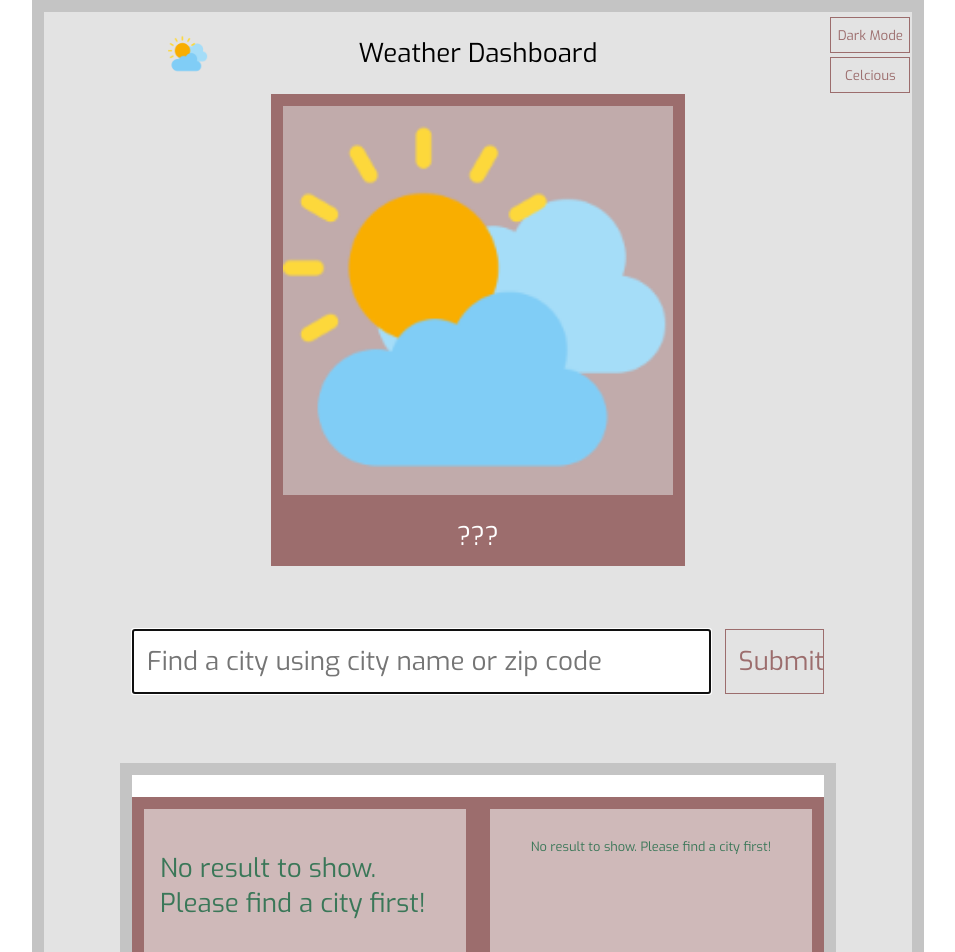
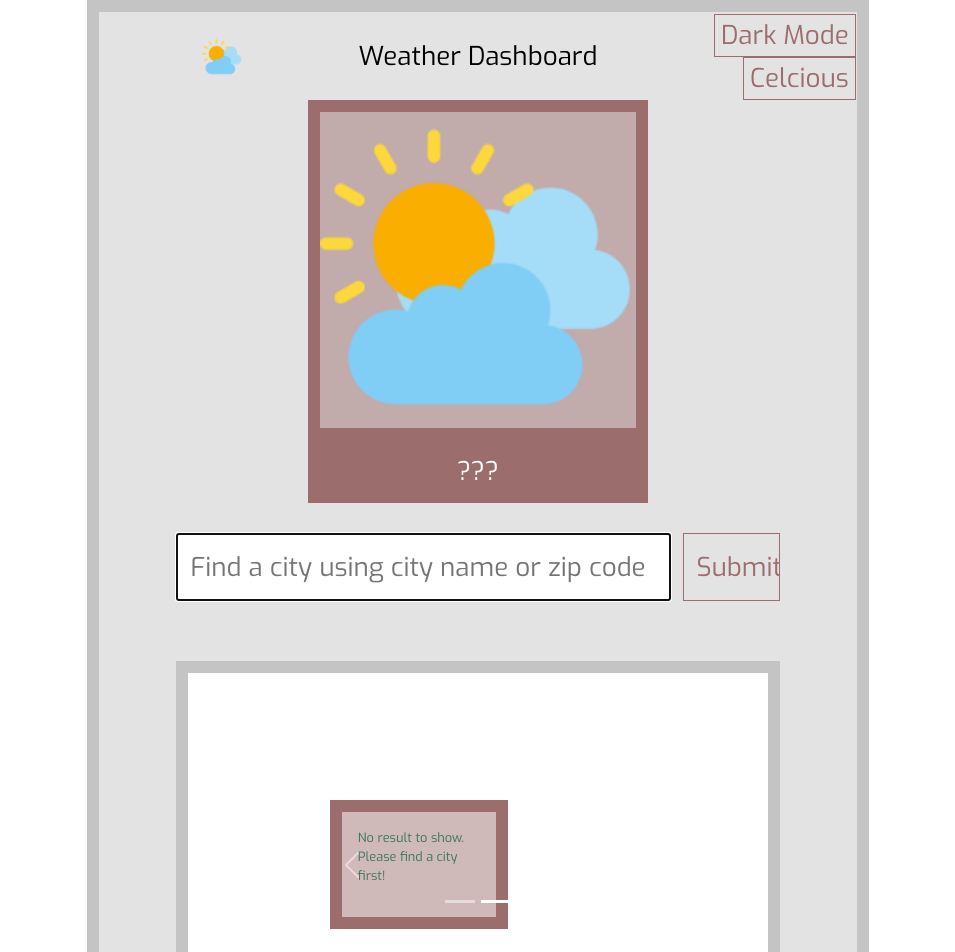
Before and after one commit to dvlprwchoi/weather-dashboard, a React (Create React App) app: page / in a window 1280 px wide. Shown: the top 952 px of the page, without its empty margins (162-1117 px from the left). Built offline with nearby package versions, Linux system fonts and the light colour scheme; no server answers.

Commit message:
Add carousel functionality

```diff
--- a/public/index.html
+++ b/public/index.html
@@ -28,6 +28,13 @@
       href="https://fonts.googleapis.com/css2?family=Exo&display=swap"
       rel="stylesheet"
     />
+    <!-- Bootstrap 5.1 Carousel CSS -->
+    <link
+      href="https://cdn.jsdelivr.net/npm/bootstrap@5.1.3/dist/css/bootstrap.min.css"
+      rel="stylesheet"
+      integrity="sha384-1BmE4kWBq78iYhFldvKuhfTAU6auU8tT94WrHftjDbrCEXSU1oBoqyl2QvZ6jIW3"
+      crossorigin="anonymous"
+    />
     <title>Weather Dashboard</title>
   </head>
   <body>
@@ -43,5 +50,11 @@
       To begin the development, run `npm start` or `yarn start`.
       To create a production bundle, use `npm run build` or `yarn build`.
     -->
+    <!-- Bootstrap 5.1 Carousel JS -->
+    <script
+      src="https://cdn.jsdelivr.net/npm/bootstrap@5.1.3/dist/js/bootstrap.bundle.min.js"
+      integrity="sha384-ka7Sk0Gln4gmtz2MlQnikT1wXgYsOg+OMhuP+IlRH9sENBO0LRn5q+8nbTov4+1p"
+      crossorigin="anonymous"
+    ></script>
   </body>
 </html>
--- a/src/components/Main/Carousel/Carousel.js
+++ b/src/components/Main/Carousel/Carousel.js
@@ -5,8 +5,66 @@
   return (
     <div className="carousel">
       <div className="carousel-background">
-        <WeatherDetailCard weather={weather} isCelcious={isCelcious} />
-        <Forecast weather={weather} isCelcious={isCelcious} />
+        <div id="myCarousel" className="carousel slide" data-bs-ride="carousel">
+          <div className="carousel-indicators">
+            <button
+              type="button"
+              data-bs-target="#myCarousel"
+              data-bs-slide-to="0"
+              className="active"
+              aria-current="true"
+              aria-label="Slide 1"
+            ></button>
+            <button
+              type="button"
+              data-bs-target="#myCarousel"
+              data-bs-slide-to="1"
+              aria-label="Slide 2"
+            ></button>
+            {/* <button
+              type="button"
+              data-bs-target="#myCarousel"
+              data-bs-slide-to="2"
+              aria-label="Slide 3"
+            ></button> */}
+          </div>
+          <div className="carousel-inner">
+            <div className="carousel-item active">
+              {/* <div className="container"> */}
+              <WeatherDetailCard weather={weather} isCelcious={isCelcious} />
+              {/* </div> */}
+            </div>
+            <div className="carousel-item">
+              {/* <div className="container"> */}
+              <Forecast weather={weather} isCelcious={isCelcious} />
+              {/* </div> */}
+            </div>
+          </div>
+          <button
+            className="carousel-control-prev"
+            type="button"
+            data-bs-target="#myCarousel"
+            data-bs-slide="prev"
+          >
+            <span
+              className="carousel-control-prev-icon"
+              aria-hidden="true"
+            ></span>
+            <span className="visually-hidden">Previous</span>
+          </button>
+          <button
+            className="carousel-control-next"
+            type="button"
+            data-bs-target="#myCarousel"
+            data-bs-slide="next"
+          >
+            <span
+              className="carousel-control-next-icon"
+              aria-hidden="true"
+            ></span>
+            <span className="visually-hidden">Next</span>
+          </button>
+        </div>
       </div>
     </div>
   );
```
